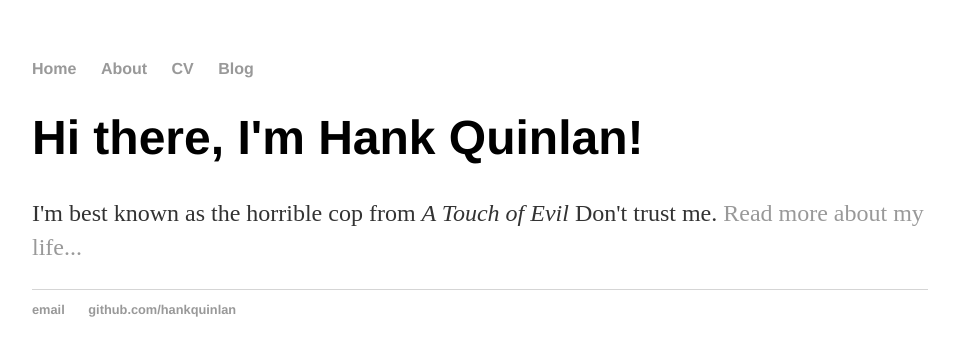
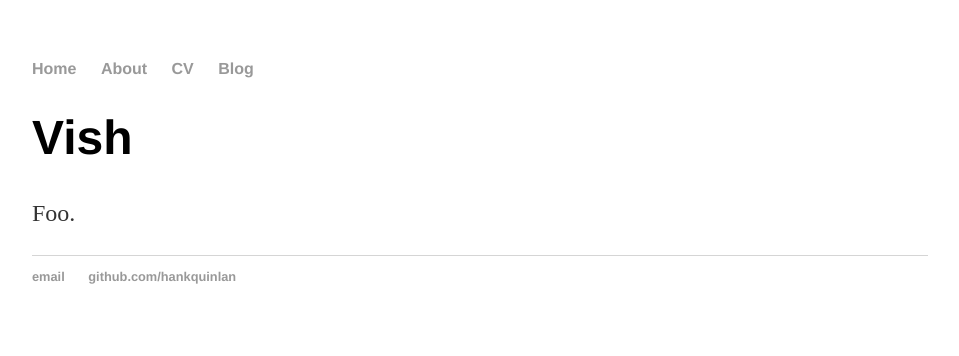
Before and after one commit to karthikay/savishy.github.io, a Jekyll site: the page built from index.html, in a window 1280 px wide. Shown: the top 356 px of the page, without its empty margins (160-1119 px from the left). Built offline with Jekyll 4.4.1, drawn with Linux system fonts in a browser that asks for light colours.

Commit message:
updated index.html
removed Hank Quinlan reference.

```diff
--- a/index.html
+++ b/index.html
@@ -1,8 +1,8 @@
 ---
 layout: default
-title: Hank Quinlan, Horrible Cop
+title: Vish's Site
 ---
 <div class="blurb">
-	<h1>Hi there, I'm Hank Quinlan!</h1>
-	<p>I'm best known as the horrible cop from <em>A Touch of Evil</em> Don't trust me. <a href="/about">Read more about my life...</a></p>
+	<h1>Vish</h1>
+	<p>Foo.</p>
 </div><!-- /.blurb -->
```
